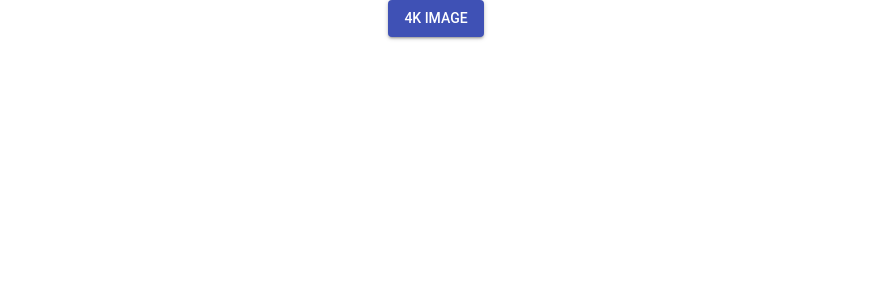
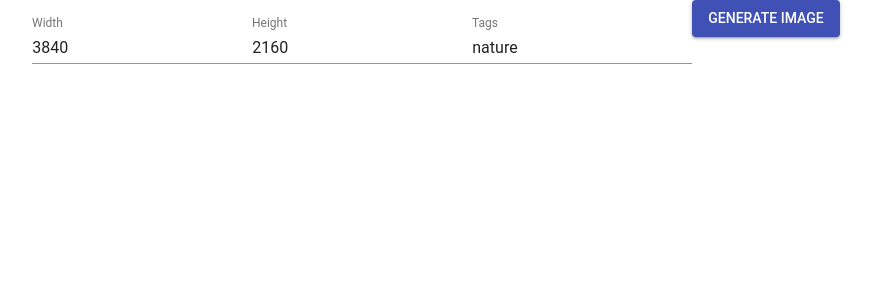
Before and after one commit to brandon-schabel/react-unsplashed-gen, a React (Create React App) app: page / in a window 1280 px wide. Shown: the top 300 px of the page, without its empty margins (204-1077 px from the left). Built offline with nearby package versions, Linux system fonts and the light colour scheme.

Commit message:
add input form

```diff
--- a/src/App.js
+++ b/src/App.js
@@ -1,12 +1,83 @@
 import React, { Component } from 'react';
-import GenButton from './components/GenButton'
+import Button from '@material-ui/core/Button';
+import TextField from '@material-ui/core/TextField'
 import './App.css';
 
 class App extends Component {
+  constructor(props) {
+    super(props);
+
+    this.state = {
+      imageWidth: '3840',
+      imageHeight: '2160',
+      tags: 'nature',
+    }
+    this.handleSubmit = this.handleSubmit.bind(this);
+    this.generateUrl = this.generateUrl.bind(this);
+    this.handleChange = this.handleChange.bind(this);
+  }
+
+  generateUrl(imageWidth, imageHeight, tags) {
+    // console.log(width, height, tags)
+    //const splitTags = tags.split(" ");
+    // console.log('split', splitTags)
+    let generatedUrl = 'https://source.unsplash.com/' + imageWidth + 'x' + imageHeight + '/?' + tags
+
+    /*
+    for(let i = 0; i < splitTags.length; i++) {
+      generatedUrl.concat('tag'+',')
+    }
+    */
+
+    console.log(generatedUrl);
+    return generatedUrl;
+  }
+
+  handleSubmit(event) {
+    event.preventDefault();
+    let url = 'https://source.unsplash.com/' + this.state.imageWidth + 'x' + this.state.imageHeight + '/?' + this.state.tags
+    window.open(url, "_blank")
+  }
+
+  handleChange = name => event => {
+    this.setState({
+      [name]: event.target.value,
+    });
+  };
+
   render() {
+    // console.log(this.state)
     return (
       <div className="App">
-        <GenButton></GenButton>
+        <form noValidate autoComplete="off">
+          <TextField
+            id="standard-controlled"
+            value={this.state.imageWidth}
+            label="Width"
+            margin="normal"
+            onChange={this.handleChange('width')}
+          />
+
+          <TextField
+            id="standard-controlled"
+            value={this.state.imageHeight}
+            label="Height"
+            margin="normal"
+            onChange={this.handleChange('height')}
+          />
+
+          <TextField
+            id="standard-controlled"
+            value={this.state.tags}
+            label="Tags"
+            margin="normal"
+            onChange={this.handleChange('tags')}
+          />
+
+          <Button onClick={this.handleSubmit} variant="contained" color="primary">
+            Generate image
+          </Button>
+        </form>
       </div>
     );
   }
```
